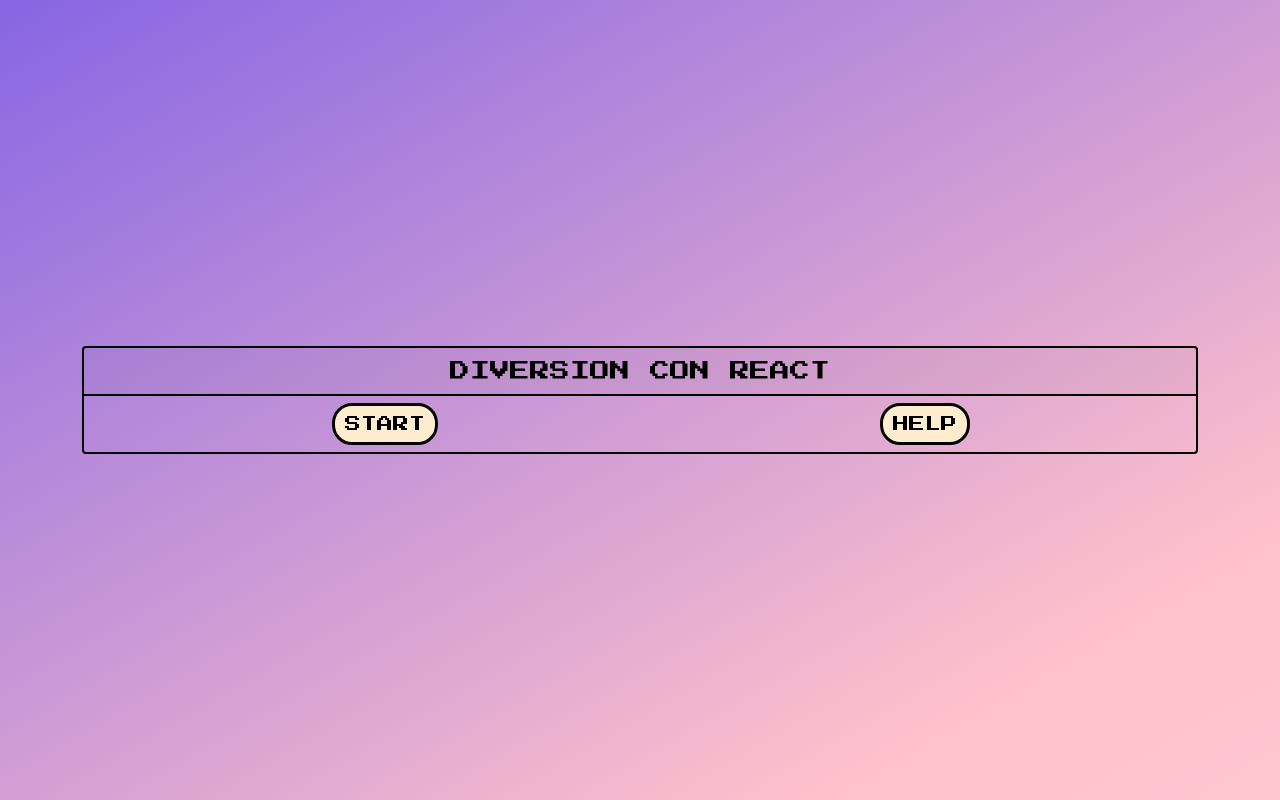
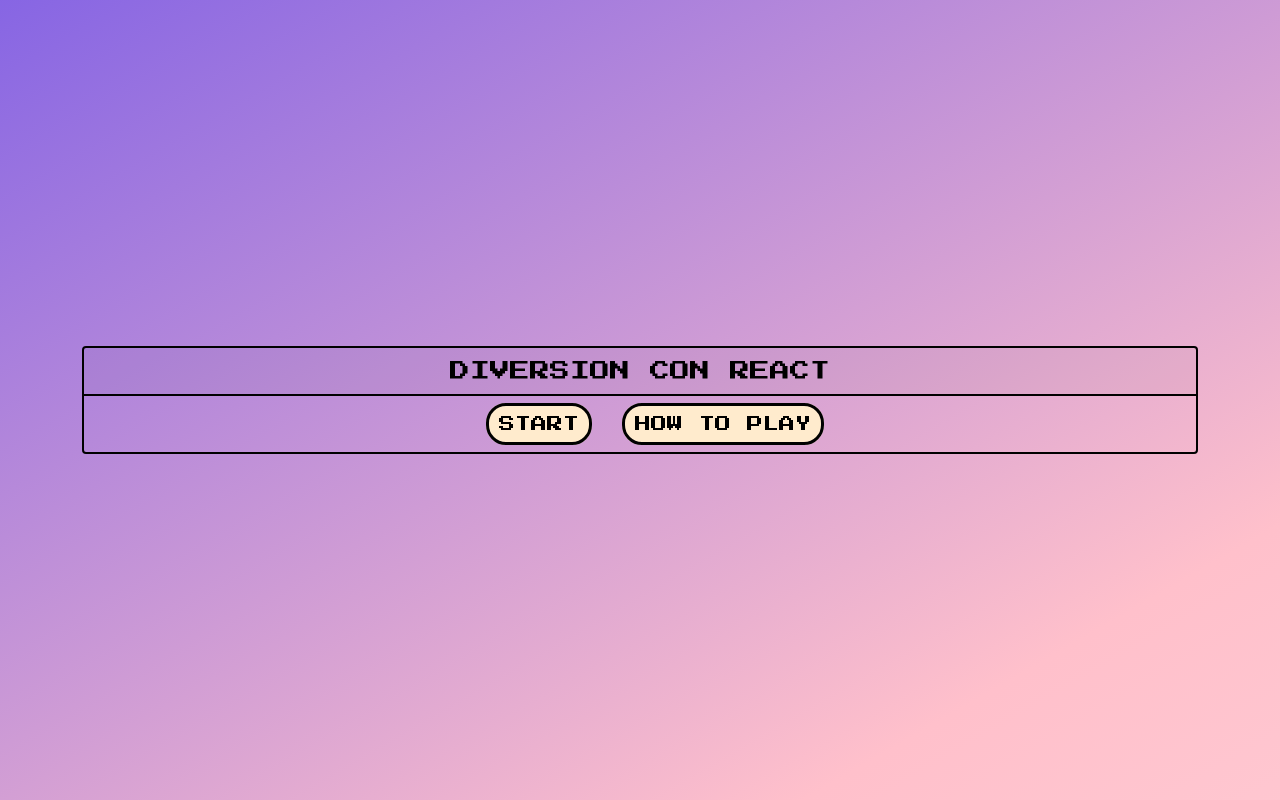
Before and after one commit to cabejaranoc/practicando, a React (Create React App) app: page / in a window 1280 px wide. Built offline with nearby package versions, Linux system fonts and the light colour scheme.

Commit message:
arreglos en header

```diff
--- a/src/Header.js
+++ b/src/Header.js
@@ -10,16 +10,8 @@ function Header() {
             <Card>
                 <Card.Header className='blockquote text-center'>DIVERSION CON REACT</Card.Header>
                 <Card.Body className='text-center'>
-                    <Container>
-                        <Row>
-                            <Col>
-                                <a href="/practicando/Cards" id="botonstart">START</a>
-                            </Col>
-                            <Col>
-                                <a href="/practicando/Comojugar" id="Howplay" className='sm'>HELP</a>
-                            </Col>
-                        </Row>
-                    </Container>
+                    <a href="/practicando/Cards" id="botonstart">START</a>
+                    <a href="/practicando/Comojugar" id="Howplay" className='sm'>HOW TO PLAY</a>
                 </Card.Body>
             </Card>
         </div>
```
